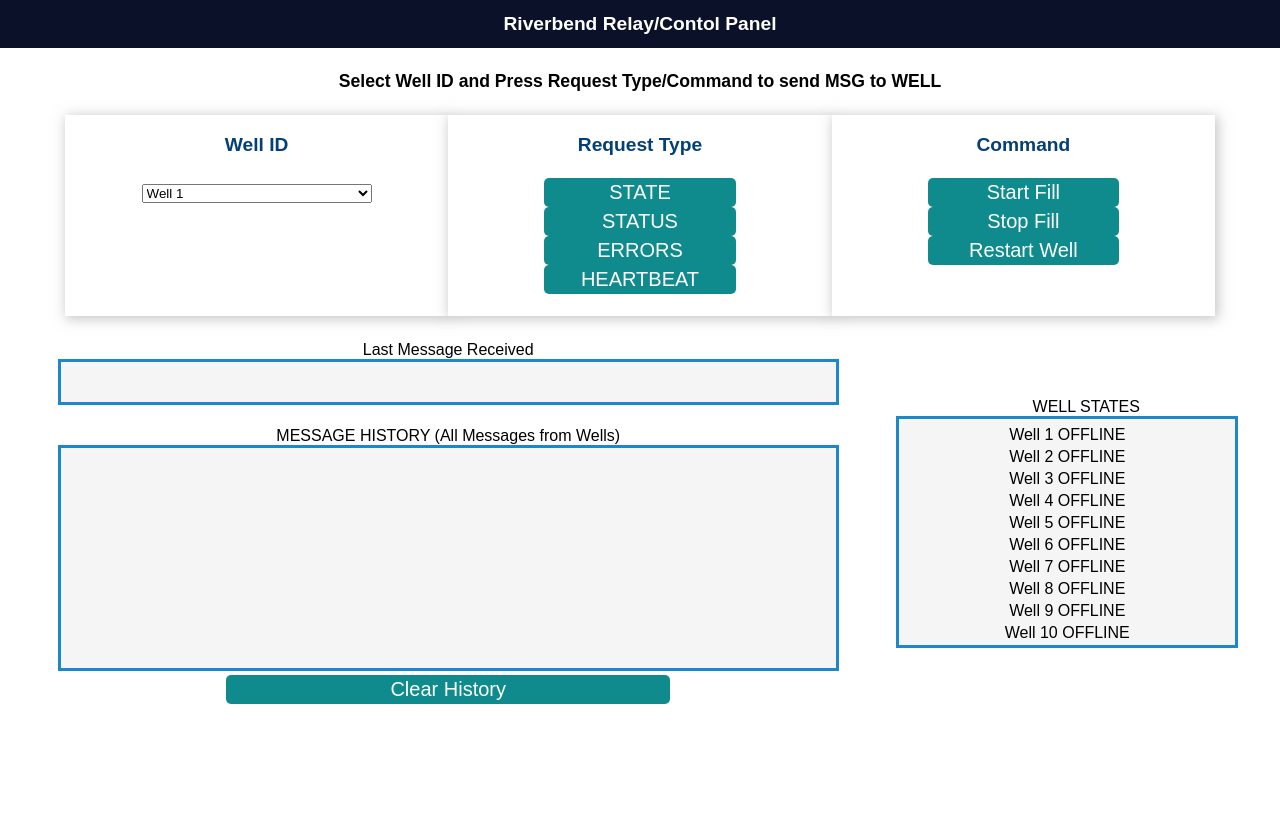
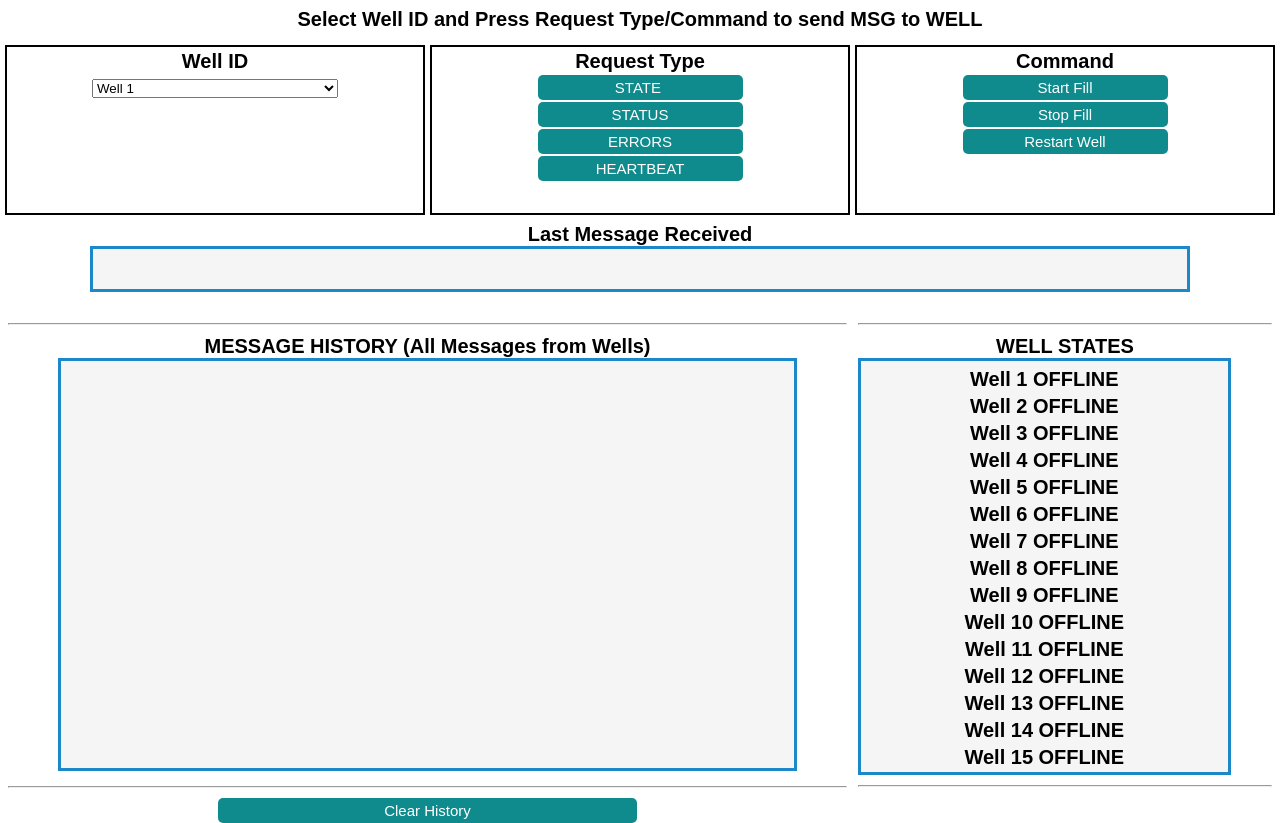
Before and after one commit to tikard/Riverbend-Remote, a plain HTML site: page data/index.html in a window 1280 px wide. Before the commit the page ends 800 px from the top, so only its background shows below. Drawn offline with Linux system fonts and the light colour scheme.

Commit message:
New Web Page for Wells Installed Grid Format

```diff
--- a/data/index.html
+++ b/data/index.html
@@ -1,25 +1,16 @@
-<!-- Complete project details: https://randomnerdtutorials.com/esp8266-nodemcu-web-server-websocket-sliders/ -->
+<!DOCTYPE html>
+<html lang="en">
+<head>
+	<meta charset="UTF-8">
+	<title>Riverbend Relay/Contol</title>
+	<meta name="viewport" content="width=device-width, initial-scale=1.0">
+    <link rel="stylesheet" type="text/css" href="style.css">
 
-<!DOCTYPE html>
-<html>
-
-<head>
-    <title>Riverbend Relay/Contol</title>
-    <meta name="viewport" content="width=device-width, initial-scale=1">
-    <link rel="stylesheet" type="text/css" href="style.css">
 </head>
-
 <body>
-    <div class="topnav">
-        <h1>Riverbend Relay/Contol Panel</h1>
-    </div>
-    <div class="content">
-        <p>
-        <h2>Select Well ID and Press Request Type/Command to send MSG to WELL</h2>
-        </p>
-        <div class="card-grid">
-            <div class="card">
-                <p class="card-title"> Well ID</p>
+	<div class="container">
+		<div class="header grid-view">Select Well ID and Press Request Type/Command to send MSG to WELL</div>
+		<div class="content-small grid-view">Well ID
       <p <form>
       <select class="welldropdown" name="welldropdown" id="wellID">
           <option value="1" selected>Well 1</option>
@@ -29,10 +20,9 @@
       </form>
       </p>
     </div>
-            <div class="card">
-                <p class="card-title">Request Type</p>
+		<div class="content-small">Request Type
       <p>
-                    <input class="button" type="button" id="state" value="STATE" onclick="buttonpressed('2')"><br>
+          <input class="button" type="button" id="state" value="STATE " onclick="buttonpressed('2')"><br>
           <input class="button" type="button" id="status" value="STATUS"
               onclick="buttonpressed('3')"><br>
           <input class="button" type="button" id="Errors" value="ERRORS"
@@ -41,8 +31,8 @@
               onclick="buttonpressed('8')">
       </p>
     </div>
-            <div class="card">
-                <p class="card-title">Command</p>
+
+      <div class="content-small">Command
         <p>
             <input class="button" type="button" id="cmdFill" value="Start Fill"
                 onclick="cmdbuttonpressed('4')"><br>
@@ -50,32 +40,20 @@
                 onclick="cmdbuttonpressed('5')"><br>
             <input class="button" type="button" id="cmdRestart" value="Restart Well"
                 onclick="cmdbuttonpressed('6')"><br>
-                </p>
+        </p></div>
+      <div class="content-lastmsg">Last Message Received
+        <textarea class="lastmsg" id="lastmsg" name="lastmsg" rows="1" cols="40"></textarea>
+
       </div>
-        </div>
-        <br>
-        <table>
-            <theah>
-                <tr>
-                    <th class="msgs"></th>
-                    <th class="wells"></th>
-                </tr>
-            </theah>
-            <body>
-                <tr>
-                    <td>
-                        Last Message Received<br>
-                            <textarea class="lastmsg" id="lastmsg" name="lastmsg" rows="1" cols="40"></textarea>
-                        <br>
 
-                        <br>MESSAGE HISTORY (All Messages from Wells)<br>
-                            <textarea class="msghistory" id="msghistory" name="msghistory" rows="15" cols="40" resize="none"></textarea>
 
+    <div class="content-history"><hr>MESSAGE HISTORY (All Messages from Wells)<br>
+      <textarea class="msghistory" id="msghistory" name="msghistory" rows="15" cols="40" resize="none"></textarea><hr>
       <input class="button" type="button" id="ClrHistory" value="Clear History" width="100%"
       onclick="clearHistory()">
-                    </td>
-                    <td>
-                        <table class="table2" id="status">
+    </div>
+
+    <div><table class="table2" id="status"><hr>
       <thead>WELL STATES
           <tr>
               <th class="wellstatus"></th>
@@ -91,13 +69,13 @@
       <tr><td id="Well8">Well 8  OFFLINE</td></tr>
       <tr><td id="Well9">Well 9  OFFLINE</td></tr>
       <tr><td id="Well10">Well 10 OFFLINE</td></tr>
-                        </table>
-                    </td>
-                </tr>
-            </body>
-        </table>
+      <tr><td id="Well11">Well 11 OFFLINE</td></tr>
+      <tr><td id="Well12">Well 12 OFFLINE</td></tr>
+      <tr><td id="Well13">Well 13 OFFLINE</td></tr>
+      <tr><td id="Well14">Well 14 OFFLINE</td></tr>
+      <tr><td id="Well15">Well 15 OFFLINE</td></tr>
+      </table><hr></div>
 	</div>
     <script src="script.js"></script>
 </body>
-
 </html>
--- a/data/style.css
+++ b/data/style.css
@@ -1,57 +1,138 @@
-/*  Complete project details: https://randomnerdtutorials.com/esp8266-nodemcu-web-server-websocket-sliders/  */
-
 html {
   font-family: Arial, Helvetica, sans-serif;
   display: inline-block;
   text-align: center;
 }
-  h1 {
-    font-size: 1.2rem;
-    font-weight: bold;
-    color: white;
-  }
-  h2 {
-    font-size: 1.1rem;
-  }
-  p {
-    font-size: 1.4rem;
-  }
-  .topnav {
-    overflow: hidden;
-    background-color: #0A1128;
-  }
 body {
   margin: 0;
 }
-  .content {
-    padding: 1px;
+
+p {
+  font-size: 1.4rem;
+  padding: 0px 0px;
+  margin: 0;
 }
 
-  .card-grid {
-    /*max-width: 1000px; */
-    max-width: 90%;
-    margin: 0 auto;
+.container {
+  width: 100vw; /*viewport width*/
+  height: 100vh; /*viewport height*/
+
+  font-family: "Arial", "sans-serif";
+  font-weight: bold;
+  font-size: 20px;
+
   display: grid;
-    /*grid-gap: 2rem; */
-    gap: '5px';
-    grid-template-columns: repeat(auto-fit, minmax(200px, 1fr));
+
+  border: none;
+
+  grid-template-columns: repeat(
+    3,
+    1fr
+  ); /* 3 columns, fr = fraction which evenly distributes the size of the space */
+  /* This gives us 3 equally sized columns that will shrink in size as we resize our browser window */
+
+  grid-template-rows: 35px 170px 30px 50px 1fr 35px;
+
+  gap: 5px;
+
+  padding: 5px;
+  box-sizing: border-box;
 }
 
-  .card {
-    background-color: white;
-    box-shadow: 2px 2px 12px 1px rgba(140,140,140,.5);
+.container div {
+  padding: 3px;
+  /*border: 1px solid #000000; */
 }
 
-  .card-title {
-    font-size: 1.2rem;
-    font-weight: bold;
-    color: #034078
+.grid-view div {
+  border: 1px dotted red;
+  z-index: 999;
 }
 
+.header {
+  grid-column-start: 1;
+  grid-column-end: 4;
+}
+
+.content-lastmsg {
+  grid-row-start: 3; /*start on row 2*/
+  grid-row-end: span 2; /* and go down 2 rows */
+  grid-column-start: 1;
+  grid-column-end: 4;
+}
+
+.content-history {
+  grid-row-start: 5; /*start on row 2*/
+  grid-row-end: span 1; /* and go down 2 rows */
+  grid-column-start: 1;
+  grid-column-end: 3;
+}
+
+.content-large {
+  grid-row-start: 4; /*start on row 4*/
+  grid-row-end: span 2; /* and go down 2 rows */
+  grid-column-start: 1;
+  grid-column-end: 3;
+}
+
+.content-small {
+  border: 2px solid #000000;
+}
+
+.footer {
+  grid-column: 1 / span 3;
+  /* shorthand for: */
+  /* Grid Column Start 2 / Grid Column end span 3 */
+  /* this is just shorter way to code it */
+}
+
+.button {
+  width: 50%;
+  height: 25px;
+  padding: 1px 1px;
+  font-size: 15px;
+  text-align: center;
+  outline: none;
+  color: #fff;
+  background-color: #0f8b8d;
+  border: 10px;
+  border-radius: 5px;
+  -webkit-touch-callout: none;
+  -webkit-user-select: none;
+  -khtml-user-select: none;
+  -moz-user-select: none;
+  -ms-user-select: none;
+  user-select: none;
+  -webkit-tap-highlight-color: rgba(0, 0, 0, 0);
+}
+
+.button:hover {
+  background-color: #0f8b8d;
+}
+.button:active {
+  background-color: #0f8b8d;
+  box-shadow: 2 2px #cdcdcd;
+  transform: translateY(2px);
+}
+
+.welldropdown {
+  width: 60%;
+}
+
+.msghistory {
+  width: 85%;
+  height: 80%;
+  padding: 10px;
+  outline: 0;
+  border: 3px solid #1c87c9;
+  background: #f4f5f4;
+  line-height: 20px;
+  resize: none;
+}
 
 .lastmsg {
   width: 85%;
-    height: 20px;
+  /*height: 20px; */
   padding: 10px;
   outline: 0;
   border: 3px solid #1c87c9;
@@ -62,86 +143,15 @@ html {
   text-align: center;
 }
 
-  .msghistory {
-    width: 85%;
-    height: 200px;
-    padding: 10px;
-    outline: 0;
-    border: 3px solid #1c87c9;
-    background: #f4f5f4;
-    line-height: 20px;
-    resize: none;
-  }
-
-  .msgCount {
-    width: 140px;
-    height: 20px;
-    padding: 3px 10px;
-    outline: none;
-    border: none solid #1c87c9;
-    background: #f4f5f4;
-    line-height: 30px;
-    resize: none;
-    text-align: left;
-    font-size: 20px;
-    scroll;
-  }
-
-  .button {
-    width: 50%;
-    padding: 3px 10px;
-    font-size: 20px;
-    text-align: center;
-    outline: none;
-    color: #fff;
-    background-color: #0f8b8d;
-    border: none;
-    border-radius: 5px;
-    -webkit-touch-callout: none;
-    -webkit-user-select: none;
-    -khtml-user-select: none;
-    -moz-user-select: none;
-    -ms-user-select: none;
-    user-select: none;
-    -webkit-tap-highlight-color: rgba(0, 0, 0, 0);
-  }
-
-  /*.button:hover {background-color: #0f8b8d}*/
-  .button:active {
-    background-color: #0f8b8d;
-    box-shadow: 2 2px #CDCDCD;
-    transform: translateY(2px);
-  }
-
-  .welldropdown{
-    width: 60%;
-  }
-
-
-  table {
-    width: 100%;
-    /*border: 1px solid #000; */
-    border: none;
-  }
-  th.msgs {
-    width: 70%;
-  }
-  th.wells {
-    width: 30%; /* Not necessary, since only 70% width remains */
-  }
-  th.wellstatus{
-    width: 100%; /* Not necessary, since only 70% width remains */
-  }
-
-
 .table2 {
   width: 90%;
+  height: 85%;
   /*border: 1px solid #000; */
   /*border: 1px solid #000;*/
   border: 3px solid #1c87c9;
   background: #f4f5f4;
 }
-  .wellstatus{
+.wellstatus {
   border: none solid #1c87c9;
   background: #f4f5f4;
 }
```
Lines whose indentation alone changed are shown as unchanged.
